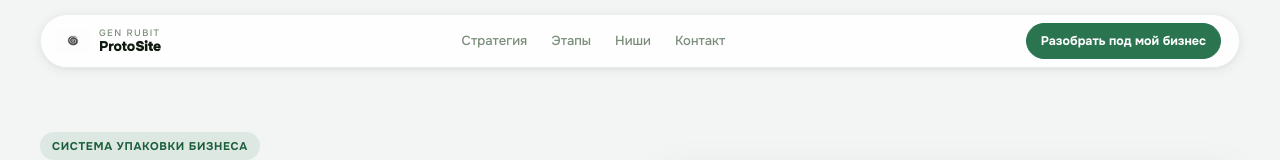
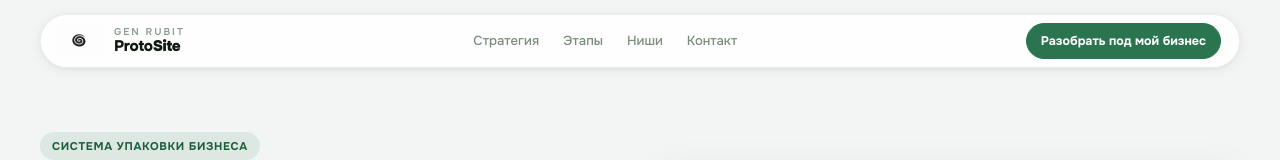
Before and after one commit to genfreemix/krayur-travel-demo, a website built with Vite: page index.html in a window 1280 px wide. Shown: the top 160 px of the page. Built offline with nearby package versions, Linux system fonts and the light colour scheme.

Commit message:
nav: refine brand block — icon 32px, GEN RUBIT stronger tracking, ProtoSite 0.96rem tight

```diff
--- a/styles.css
+++ b/styles.css
@@ -133,37 +133,39 @@ h3 { font-weight: 700; line-height: 1.22; letter-spacing: -0.01em; }
   display: inline-flex;
   flex-direction: row;
   align-items: center;
-  gap: 8px;
+  gap: 11px;
 }
 
 .brand-logo {
-  height: 24px;
+  height: 32px;
   width: auto;
   display: block;
   flex-shrink: 0;
-  opacity: 0.88;
+  opacity: 1;
 }
 
 .brand-text {
   display: flex;
   flex-direction: column;
-  gap: 1px;
+  gap: 0px;
   line-height: 1;
 }
 
 .brand-title {
-  font-size: 0.58rem;
-  font-weight: 500;
-  color: var(--muted);
-  letter-spacing: 0.15em;
+  font-size: 0.62rem;
+  font-weight: 600;
+  color: #8a9e8a;
+  letter-spacing: 0.20em;
   text-transform: uppercase;
+  margin-bottom: 2px;
 }
 
 .brand-name {
-  font-size: 0.88rem;
+  font-size: 0.96rem;
   font-weight: 800;
   color: var(--text);
-  letter-spacing: -0.01em;
+  letter-spacing: -0.02em;
+  line-height: 1;
 }
 .brand-name strong { font-weight: 900; color: var(--text); }
 
```
